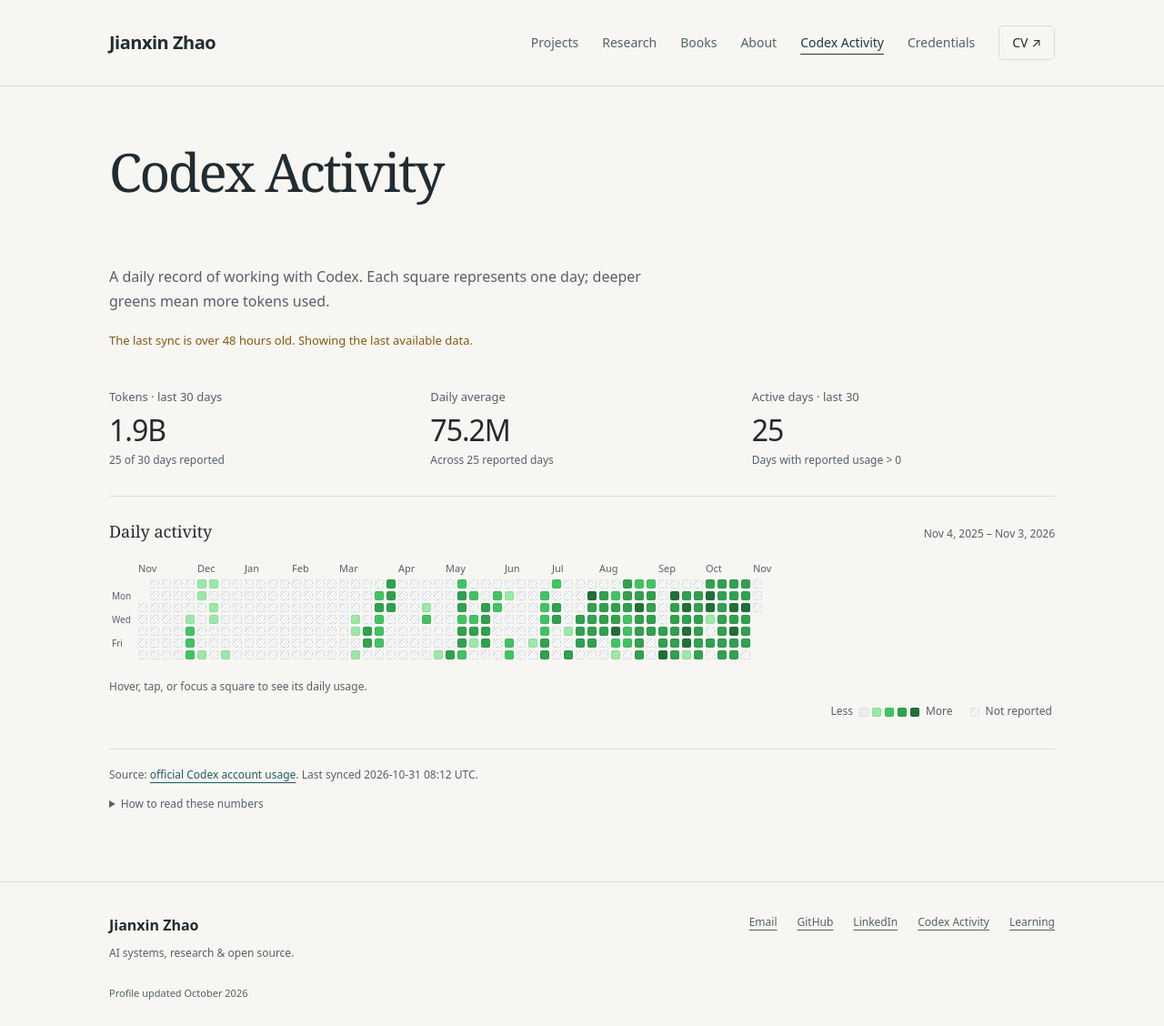
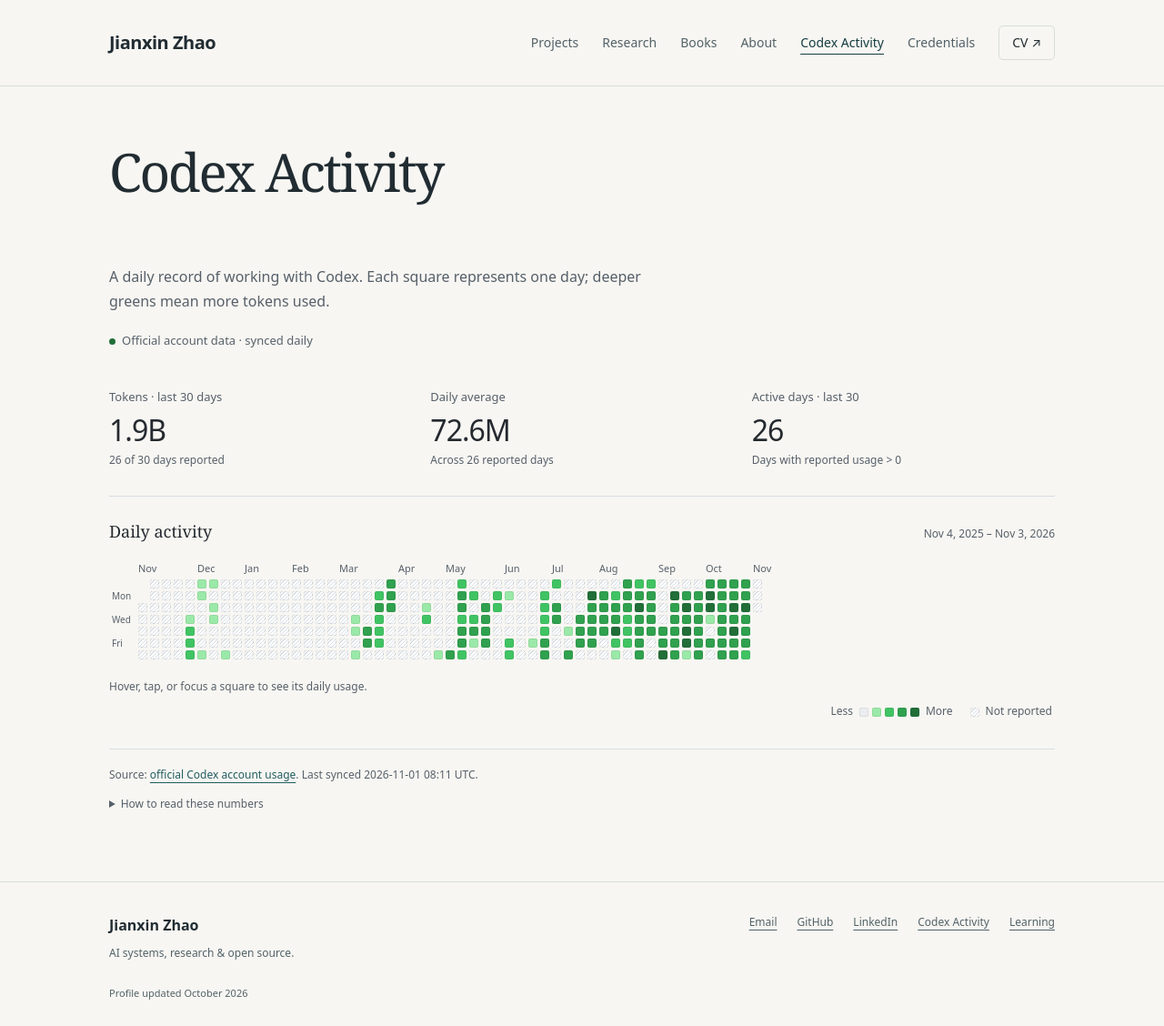
Before and after one commit to jzstark/jzstark.github.io, a Jekyll site: the page built from activity.html, in a window 1280 px wide. Shown: the whole page at 91% size. Built offline with Jekyll 4.4.1, drawn with Linux system fonts in a browser that asks for light colours; part of the change alters nothing that is shown.

Commit message:
Update Codex daily activity

```diff
--- a/assets/data/codex-usage.json
+++ b/assets/data/codex-usage.json
@@ -5,12 +5,12 @@
     "name": "Codex account usage",
     "url": "https://learn.chatgpt.com/docs/app-server#7-token-usage-chatgpt"
   },
-  "updated_at": "2026-10-31T08:12:39Z",
+  "updated_at": "2026-11-01T08:11:40Z",
   "summary": {
-    "lifetimeTokens": 5933402435,
+    "lifetimeTokens": 5939965050,
     "peakDailyTokens": 230002159,
-    "currentStreakDays": 20,
-    "longestStreakDays": 20
+    "currentStreakDays": 21,
+    "longestStreakDays": 21
   },
   "days": [
     {
@@ -580,6 +580,10 @@
     {
       "date": "2026-10-30",
       "tokens": 51038233
+    },
+    {
+      "date": "2026-10-31",
+      "tokens": 6562615
     }
   ]
 }
```
